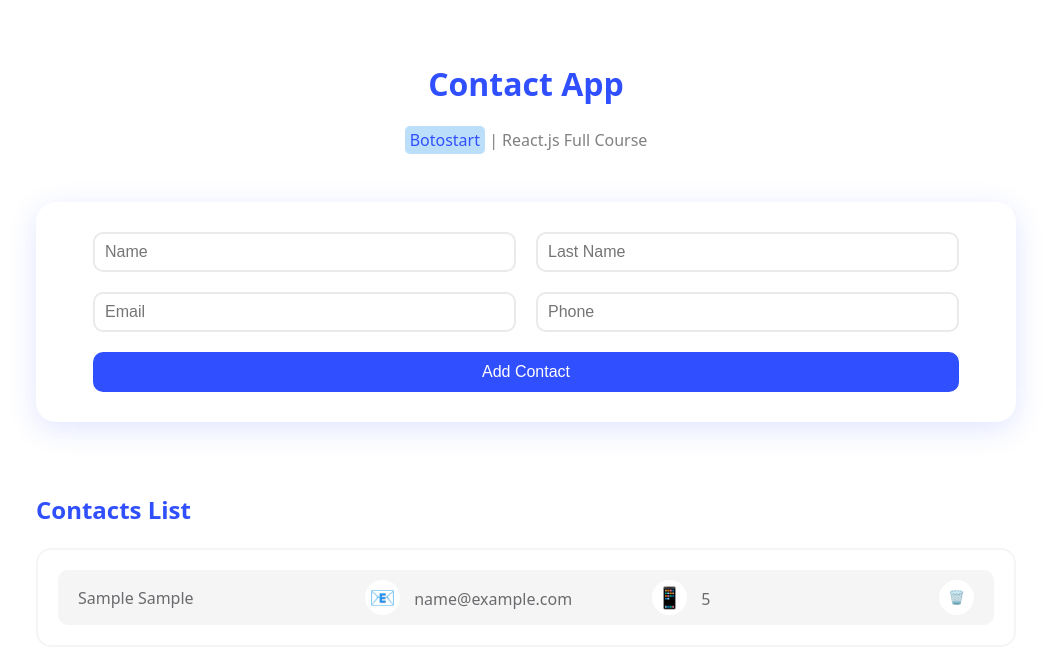
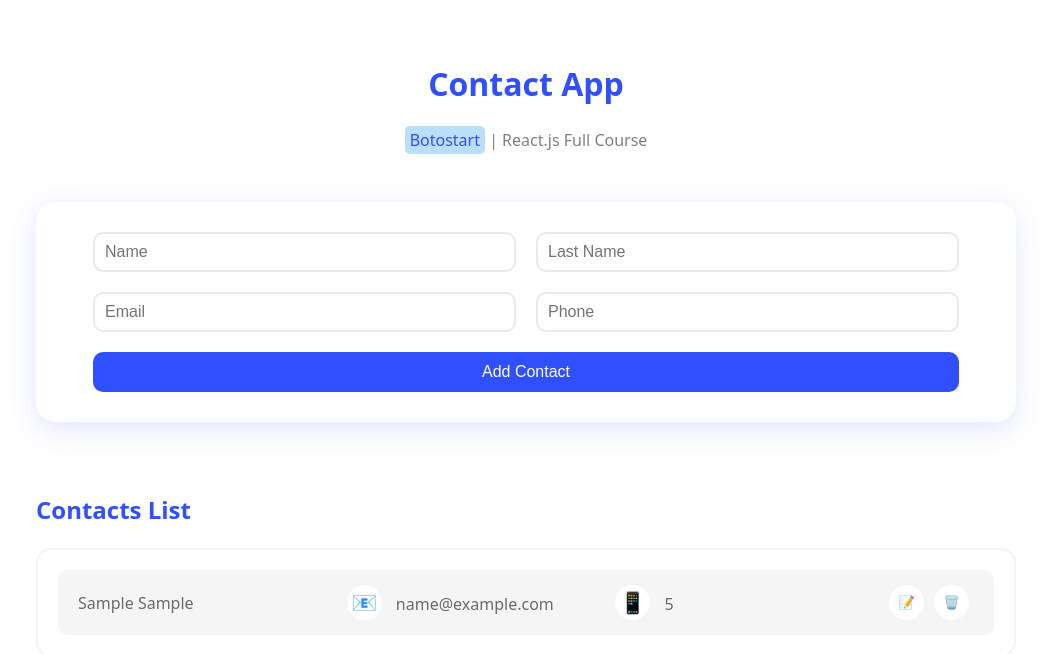
Before and after one commit to hosseinsoleimani/contact-app, a React (Vite) app in the folder vite-project/: page / in a window 1280 px wide. Both pictures are taken after typing "Sample", "Sample", "name@example.com", "5" into the empty fields and a click on the button "Add Contact". Shown: the top 654 px of the page, without its empty margins (114-1165 px from the left). Built offline with nearby package versions, Linux system fonts and the light colour scheme.

Commit message:
editContact cretaed

```diff
--- a/vite-project/src/components/ContactItem.jsx
+++ b/vite-project/src/components/ContactItem.jsx
@@ -1,7 +1,7 @@
 import styles from "./ContactsItem.module.css"
 
 
-function ContactItem({data:{id,name,lastName,email,phone}, deleteHandler}){
+function ContactItem({data:{id,name,lastName,email,phone}, deleteHandler , editHandler}){
     return(
              <li className={styles.item}>
                 <p>{name} {lastName}</p>
@@ -11,6 +11,7 @@ function ContactItem({data:{id,name,lastName,email,phone}, deleteHandler}){
                 <p>
                     <span>📱</span> {phone}
                 </p>
+                <button onClick={()=>editHandler(id)}>📝</button>
                 <button onClick={()=>deleteHandler(id)}>🗑️</button>
             </li>
     )
--- a/vite-project/src/components/Contacts.jsx
+++ b/vite-project/src/components/Contacts.jsx
@@ -31,16 +31,36 @@ function Contacts(){
         }
 
         setAlert("")
+
+        if(contact.id){
+            const editContact= contacts.map(item=>{
+                if(item.id===contact.id){
+                    return contact;
+                }else{
+                    return item;
+                }
+            })
+            setContacts(editContact)
+            setContact({
+            name:"",lastName:"",email:"",phone:""
+            })
+        }else{
         const newContact={...contact, id: v4()}
         setContacts(contacts=>([...contacts,newContact]))
         setContact({
         name:"",lastName:"",email:"",phone:""
-    })
+        })}
     }
 
     const deleteHandler=(id)=>{
         const newContacts=contacts.filter(contact=> contact.id !=id);
         setContacts(newContacts);
+    }
+
+    const editHandler=(id)=>{
+        const newContact=contacts.find(contact=>contact.id===id);
+        setContact(newContact);
+
     }
 
     return(
@@ -55,10 +75,10 @@ function Contacts(){
                     value={contact[input.name]}
                     onChange={changeHandler} />))
                 }
-                <button onClick={addHandler}>Add Contact</button>
+                <button onClick={addHandler}>{contact.id ? "Update Contact" : "Add Contact"}</button>
             </div>
             <div className={styles.alert}>{alert && <p>{alert}</p>}</div>
-            <ContactsList contacts={contacts} deleteHandler={deleteHandler}/>
+            <ContactsList contacts={contacts} deleteHandler={deleteHandler} editHandler={editHandler}/>
         </div>
     )
 }
--- a/vite-project/src/components/ContactsItem.module.css
+++ b/vite-project/src/components/ContactsItem.module.css
@@ -29,6 +29,7 @@
 .item button{
     width: 35px;
     height: 35px;
+    margin: 5px;
     background-color: #fff;
     border: none;
     border-radius: 50%;
--- a/vite-project/src/components/ContactsList.jsx
+++ b/vite-project/src/components/ContactsList.jsx
@@ -1,7 +1,7 @@
 import ContactItem from "./ContactItem"
 import styles from "./ContactsList.module.css"
 
-function ContactsList({contacts , deleteHandler}){
+function ContactsList({contacts , deleteHandler ,editHandler}){
 
     return(
         <div className={styles.container}>
@@ -9,7 +9,7 @@ function ContactsList({contacts , deleteHandler}){
             {contacts.length ?
             <ul className={styles.contacts}>
                 {contacts.map(contact=>(
-                    <ContactItem key={contact.id} data={contact} deleteHandler={deleteHandler}/>
+                    <ContactItem key={contact.id} data={contact} deleteHandler={deleteHandler} editHandler={editHandler}/>
                    ))}
             </ul> : <p className={styles.message}>No Contacts Yet!</p> }
 
```
